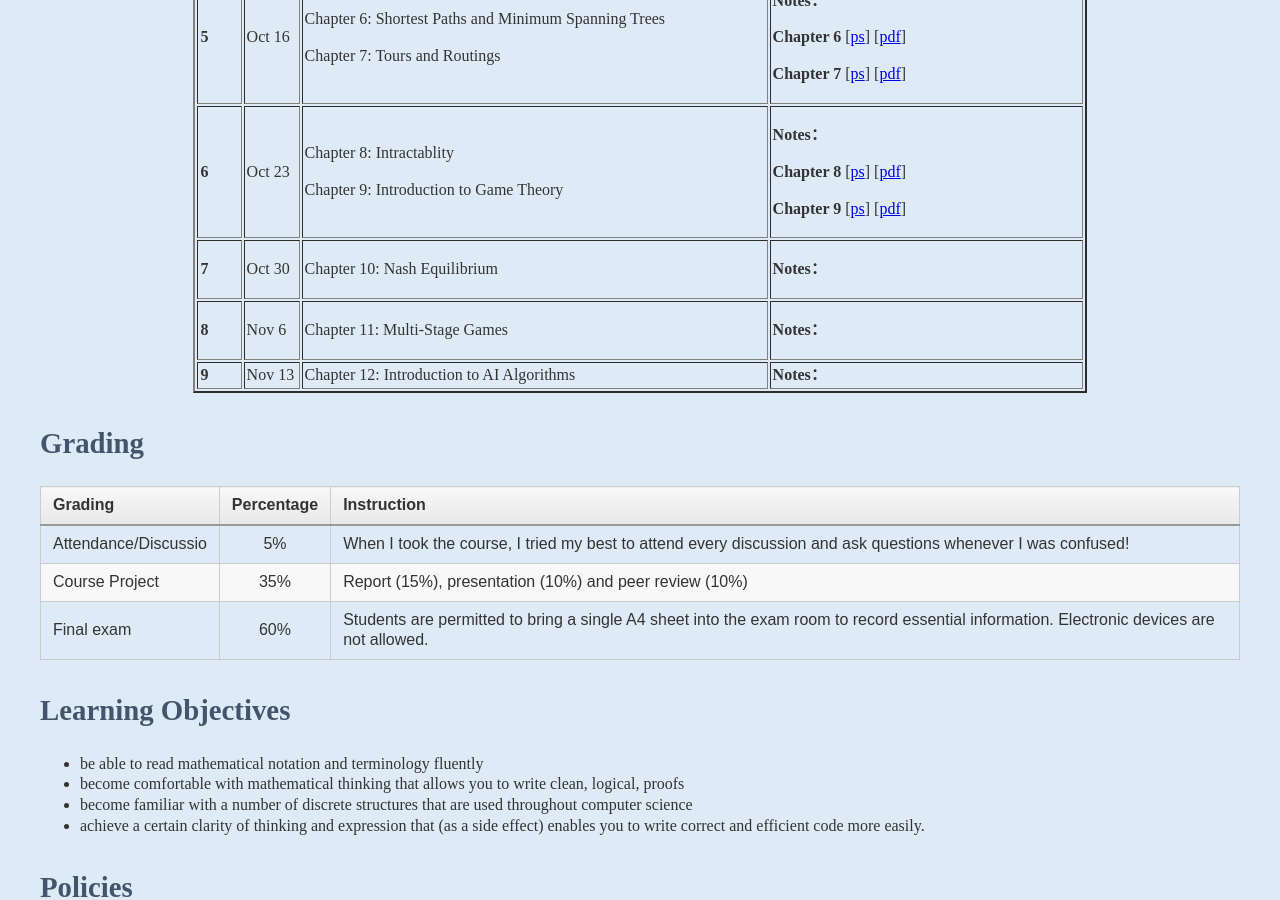
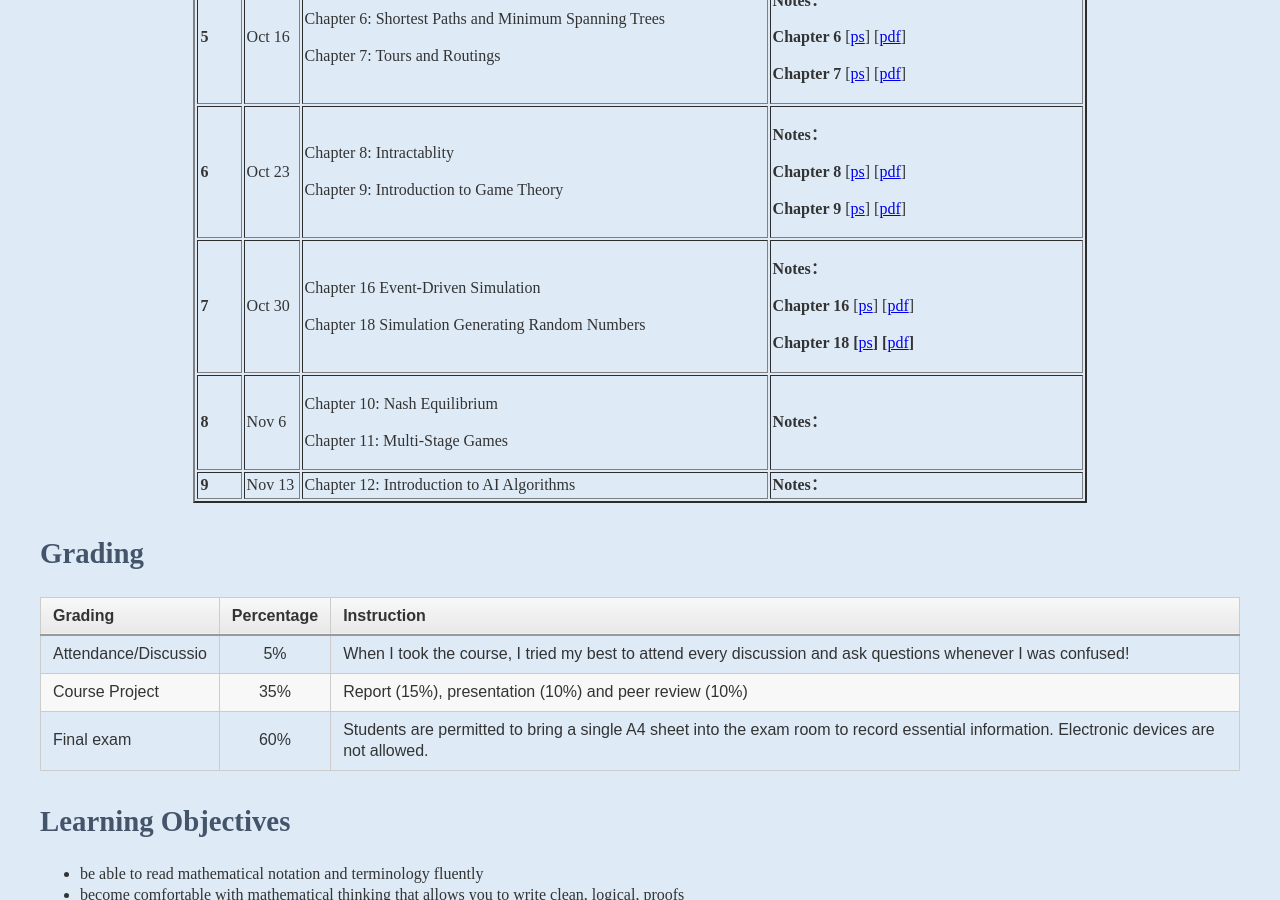
Before and after one commit to kejiwei/kejiwei.github.io, a Jekyll site: the page teaching/courses/OTM/index.html, which Jekyll copies as it is, in a window 1280 px wide and 900 px high, scrolled down 1487 px. Built offline with Jekyll 4.4.1, drawn with Linux system fonts in a browser that asks for light colours.

Commit message:
20251031update
index

```diff
--- a/teaching/courses/OTM/index.html
+++ b/teaching/courses/OTM/index.html
@@ -126,15 +126,19 @@
                 <td><b>7</b></td>
                 <td>Oct 30</td>
                 <td>
-                  <p>Chapter 10:  Nash Equilibrium </p></td>
-                <td><strong>Notes： </strong>
-                 </td>
+                  <p>Chapter 16 Event-Driven Simulation </p>
+                  <p>Chapter 18 Simulation Generating Random Numbers&nbsp;</p></td>
+                <td><p><strong>Notes： </strong> </p>
+                  <p><strong>Chapter 16 </strong>[<a href="slides/CH16 Event-Driven Simulation.pps">ps</a>] [<a href="slides/CH6 Shortest Paths and Minimum Spanning Trees.pdf">pdf</a>]</p>
+                  <p><b>Chapter 18 [</b><a href="slides/CH18 Simulation Generating Random Numbers.ppsx">ps</a><b>] [</b><a href="slides/CH18 Simulation Generating Random Numbers.pdf">pdf</a><strong>]<br>
+                  </strong></p></td>
                 </tr>
 
                 <tr>
                 <td><b>8</b></td>
                 <td>Nov 6</td>
                 <td>
+                  <p>Chapter 10: Nash Equilibrium</p>
                   <p>Chapter 11: Multi-Stage Games </p></td>
                 <td><strong>Notes：</strong> <br>
                 </td>
```
Also changed, not shown: 4 other files.
